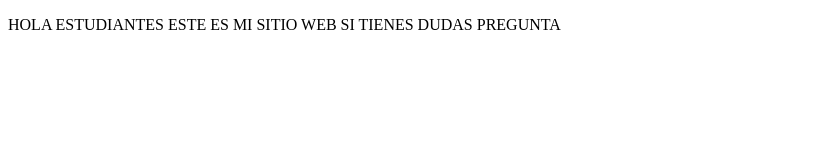
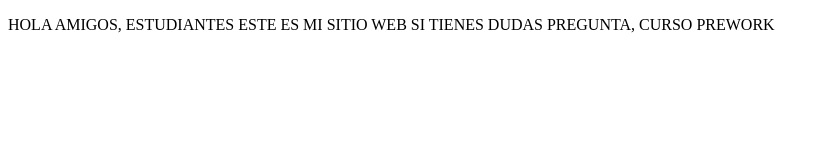
Before and after one commit to yordam/proyectoDemoCursoPrework, a plain HTML site: page index.html in a window 1280 px wide. Shown: the whole page, without its empty margins (0-826 px from the left). Drawn offline with Linux system fonts and the light colour scheme.

Commit message:
first commit

```diff
--- a/index.html
+++ b/index.html
@@ -8,8 +8,8 @@
 </head>
 <body>
     <P>
-        HOLA ESTUDIANTES ESTE ES MI SITIO WEB
-        SI TIENES DUDAS PREGUNTA
+        HOLA AMIGOS, ESTUDIANTES ESTE ES MI SITIO WEB
+        SI TIENES DUDAS PREGUNTA, CURSO PREWORK
     </P>
 
 </body>
```
